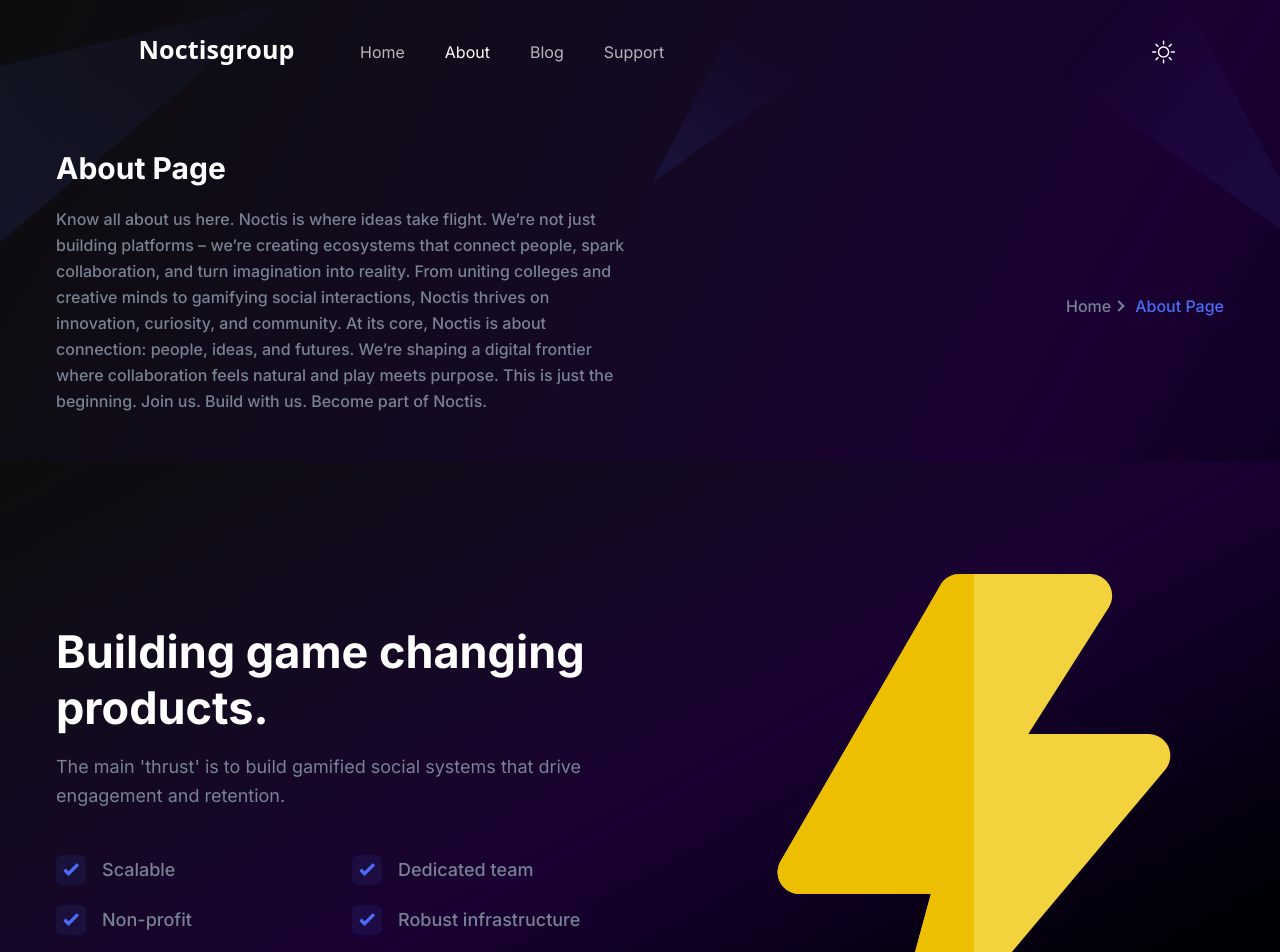
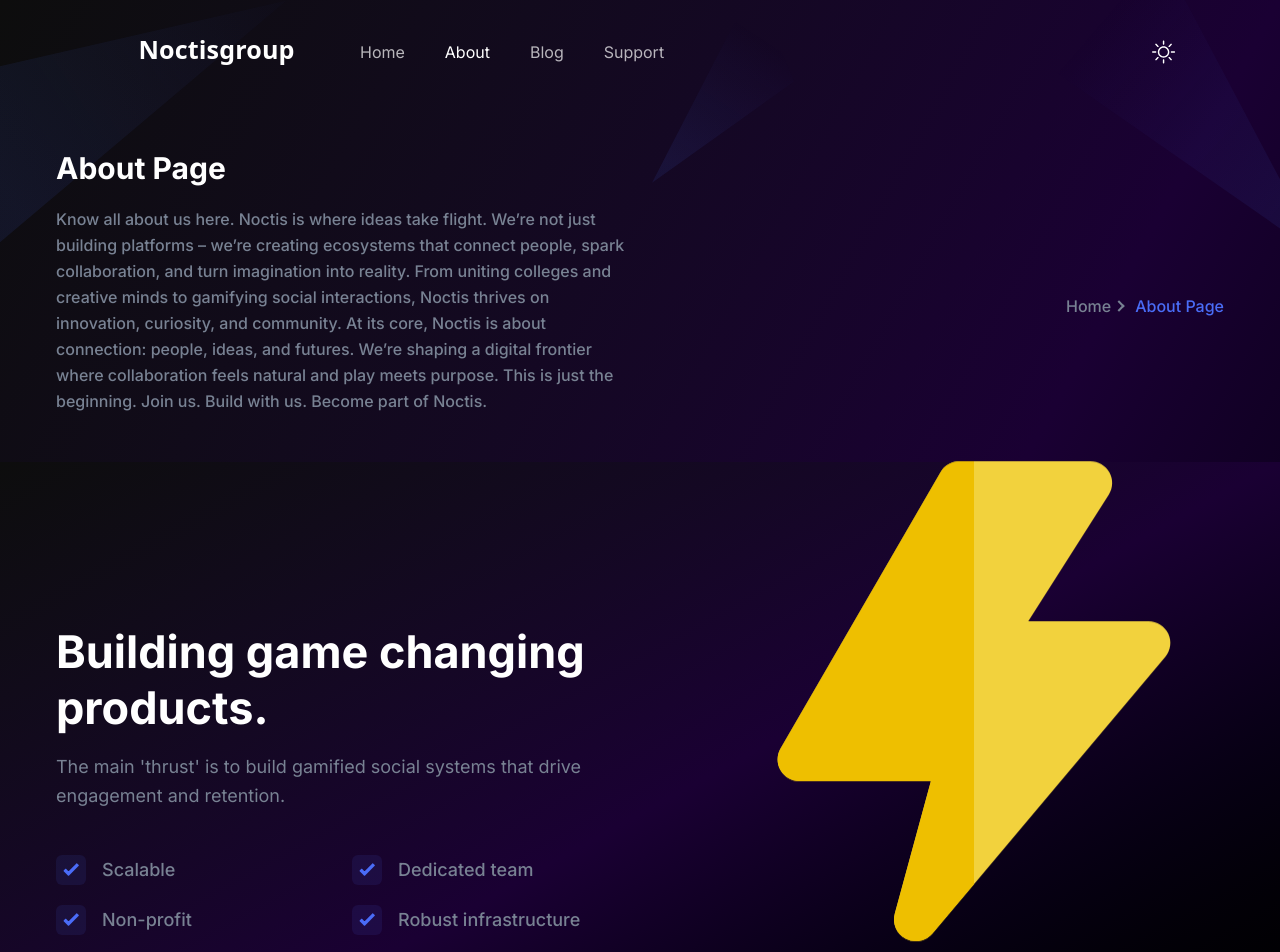
Before and after one commit to Noctis2003/noctis, a Next.js app: page /about in a window 1280 px wide. Shown: the top 952 px of the page. Built offline with nearby package versions, Linux system fonts and the light colour scheme.

Commit message:
many changes

```diff
--- a/src/components/About/AboutSectionOne.tsx
+++ b/src/components/About/AboutSectionOne.tsx
@@ -55,13 +55,13 @@ const AboutSectionOne = () => {
                   src="/images/about/lightning.svg"
                   alt="about-image"
                   fill
-                  className=" mx-auto max-w-full drop-shadow-three dark:hidden dark:drop-shadow-none lg:mr-0"
+                  className="animate-ping mx-auto max-w-full drop-shadow-three dark:hidden dark:drop-shadow-none lg:mr-0"
                 />
                 <Image
                   src="/images/about/lightning.svg"
                   alt="about-image"
                   fill
-                  className="mx-auto animate-wiggle_2 hidden max-w-full drop-shadow-three dark:block dark:drop-shadow-none lg:mr-0"
+                  className=" animate-bounce mx-auto _2 hidden max-w-full drop-shadow-three dark:block dark:drop-shadow-none lg:mr-0"
                 />
               </div>
             </div>
```
